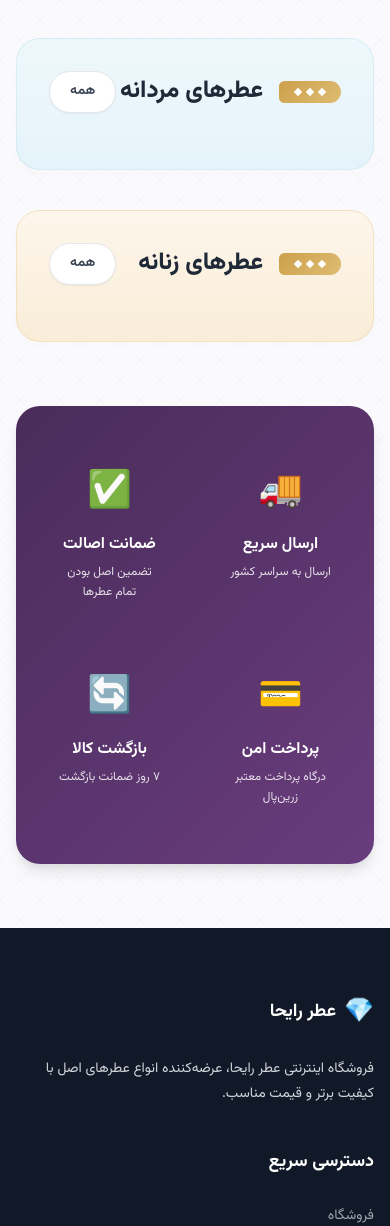
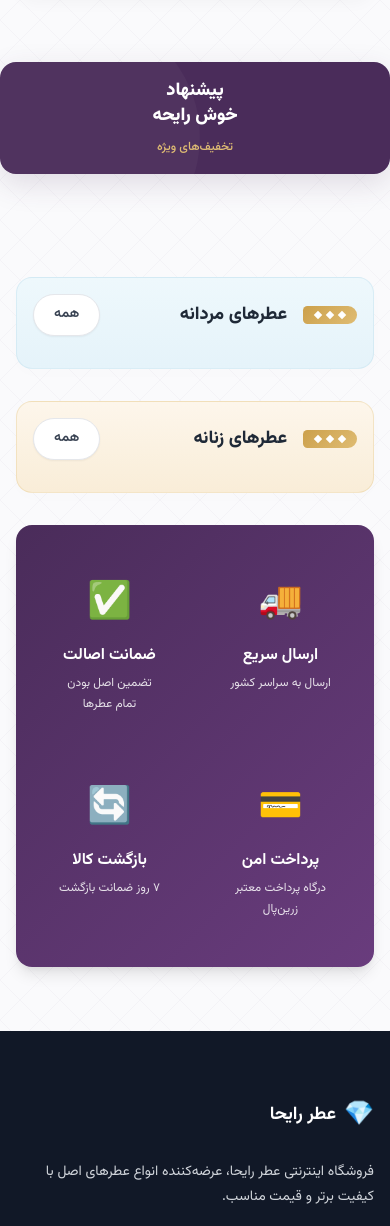
Before and after one commit to PyMohsen/RayhaPerfume, a Django app: page / in a window 390 px wide. Shown: the part 920-2146 px from the top of the page. Run offline with Django 5.2, Linux system fonts and the light colour scheme; data comes from the database, SQL or seed files in the repository; data that the repository does not hold is empty.

Commit message:
fix homepage CSS

```diff
--- a/static/css/responsive.css
+++ b/static/css/responsive.css
@@ -26,6 +26,50 @@
 
     .profile-layout {
         grid-template-columns: 240px 1fr;
+    }
+
+    /* Banner Grid */
+    .hero-banner-grid {
+        grid-template-columns: 1fr;
+        gap: var(--space-4);
+        margin-bottom: var(--space-8);
+    }
+
+    .hero-main-banner {
+        height: 350px;
+    }
+
+    .hero-side-banners {
+        flex-direction: row;
+        height: 180px;
+        gap: var(--space-4);
+    }
+
+    .hero-side-banner {
+        height: 100%;
+    }
+
+    /* Scent Recommendation */
+    .scent-recommendation-content {
+        grid-template-columns: 1fr;
+        gap: var(--space-4);
+        padding: var(--space-10) var(--space-4) var(--space-4) var(--space-4);
+    }
+
+    .scent-recommendation-title-wrapper {
+        align-items: center;
+        padding-right: 0;
+        text-align: center;
+    }
+
+    .scent-recommendation-title {
+        font-size: var(--font-size-2xl);
+        text-align: center;
+    }
+
+    .scent-recommendation-grid {
+        grid-template-columns: repeat(3, 1fr);
+        gap: var(--space-4);
     }
 }
 
@@ -205,6 +249,43 @@
     .nav-menu-item:last-child .nav-menu-link {
         border-bottom: none;
     }
+
+    /* Banner Grid */
+    .hero-main-banner {
+        height: 300px;
+    }
+
+    .hero-main-content {
+        right: var(--space-6);
+    }
+
+    .hero-main-title {
+        font-size: var(--font-size-2xl);
+    }
+
+    .hero-side-banners {
+        height: 150px;
+    }
+
+    /* Scent Recommendation */
+    .scent-recommendation-shelf {
+        padding: var(--space-8) 0;
+        margin-bottom: var(--space-8);
+    }
+
+    .scent-recommendation-bg {
+        top: 20px;
+        bottom: 20px;
+    }
+
+    .scent-recommendation-content {
+        padding: var(--space-8) var(--space-4) var(--space-4) var(--space-4);
+    }
+
+    .scent-recommendation-grid {
+        grid-template-columns: repeat(2, 1fr);
+        gap: var(--space-3);
+    }
 }
 
 /* ---------- Mobile (max 480px) ---------- */
@@ -359,4 +440,113 @@
     .specs-table th {
         width: 120px;
     }
+
+    /* Banner Grid */
+    .hero-banner-grid {
+        margin-bottom: var(--space-6);
+        padding-top: var(--space-2);
+    }
+
+    .hero-main-banner {
+        height: 220px;
+    }
+
+    .hero-main-content {
+        right: var(--space-4);
+    }
+
+    .hero-main-title {
+        font-size: var(--font-size-xl);
+    }
+
+    .hero-main-subtitle {
+        font-size: var(--font-size-xs);
+        margin-bottom: var(--space-4);
+    }
+
+    .hero-main-btn {
+        padding: 8px 16px;
+        font-size: var(--font-size-xs);
+    }
+
+    .hero-side-banners {
+        flex-direction: column;
+        height: auto;
+        gap: var(--space-3);
+    }
+
+    .hero-side-banner {
+        height: 120px;
+    }
+
+    /* Scent Recommendation */
+    .scent-recommendation-shelf {
+        padding: var(--space-6) 0;
+        margin-bottom: var(--space-6);
+    }
+
+    .scent-recommendation-bg {
+        top: 15px;
+        bottom: 15px;
+        border-radius: 16px;
+    }
+
+    .scent-recommendation-content {
+        padding: var(--space-8) var(--space-3) var(--space-4) var(--space-3);
+    }
+
+    .scent-recommendation-title {
+        font-size: var(--font-size-lg);
+    }
+
+    .scent-recommendation-subtitle {
+        font-size: var(--font-size-xs);
+    }
+
+    .scent-recommendation-grid {
+        grid-template-columns: repeat(2, 1fr);
+        gap: var(--space-2);
+    }
+
+    /* Themed Shelves */
+    .themed-shelf {
+        padding: var(--space-4);
+        border-radius: 16px;
+        margin-bottom: var(--space-6);
+    }
+
+    .themed-shelf-header {
+        margin-bottom: var(--space-4);
+    }
+
+    .themed-shelf-title {
+        font-size: var(--font-size-lg);
+    }
+
+    .themed-shelf-badge {
+        padding: 6px 12px;
+        font-size: var(--font-size-xs);
+    }
+
+    /* Dark Shelf */
+    .dark-shelf {
+        padding: var(--space-6) var(--space-4);
+        border-radius: 16px;
+        margin-bottom: var(--space-6);
+    }
+
+    .dark-shelf-title {
+        font-size: var(--font-size-lg);
+    }
+
+    .dark-shelf-header {
+        margin-bottom: var(--space-4);
+    }
+
+    /* Features Section override */
+    .section-features {
+        margin-top: 2rem !important;
+        border-radius: 16px !important;
+        padding: var(--space-6) 0 !important;
+    }
 }
```
